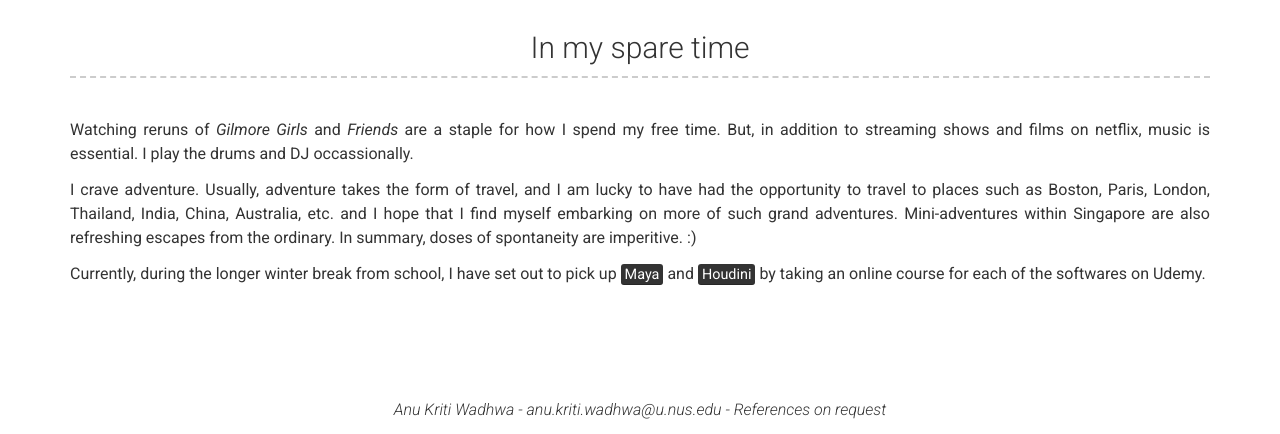
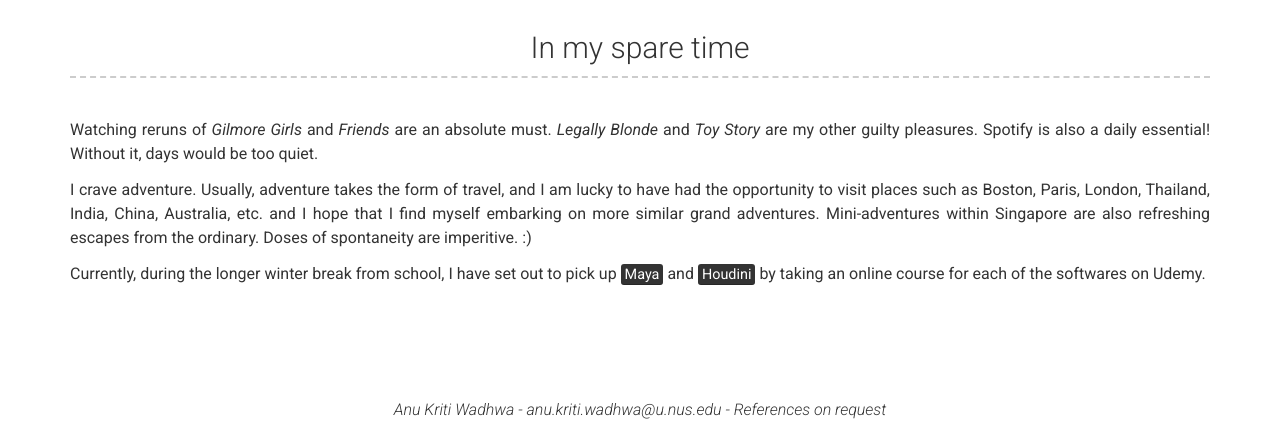
Before and after one commit to AnuKritiW/modern-resume-theme-site, a Jekyll site: the page built from index.md, in a window 1280 px wide and 900 px high, scrolled down 1782 px, cut to the strip 466-900 px from the top of the window. Built offline with Jekyll 4.4.1, drawn with Linux system fonts in a browser that asks for light colours.

Commit message:
edited more section

```diff
--- a/_config.yml
+++ b/_config.yml
@@ -56,10 +56,10 @@ about_content: | # this will include new lines to allow paragraphs
 # More Section
 more_title: In my spare time
 more_content: | # this will include new lines to allow paragraphs
-  Watching reruns of *Gilmore Girls* and *Friends* are a staple for how I spend my free time. But, in addition to streaming shows and films on netflix, music is essential. I play the drums and DJ occassionally.
+  Watching reruns of *Gilmore Girls* and *Friends* are an absolute must. *Legally Blonde* and *Toy Story* are my other guilty pleasures. Spotify is also a daily essential! Without it, days would be too quiet.
 
-  I crave adventure. Usually, adventure takes the form of travel, and I am lucky to have had the opportunity to travel to places such as Boston, Paris, London, Thailand, India, China, Australia, etc. and I hope that I find myself embarking on more of such grand adventures.
-  Mini-adventures within Singapore are also refreshing escapes from the ordinary. In summary, doses of spontaneity are imperitive. :)
+  I crave adventure. Usually, adventure takes the form of travel, and I am lucky to have had the opportunity to visit places such as Boston, Paris, London, Thailand, India, China, Australia, etc. and I hope that I find myself embarking on more similar grand adventures.
+  Mini-adventures within Singapore are also refreshing escapes from the ordinary. Doses of spontaneity are imperitive. :)
 
   Currently, during the longer winter break from school, I have set out to pick up <mark>Maya</mark> and <mark>Houdini</mark> by taking an online course for each of the softwares on Udemy.
 
```
